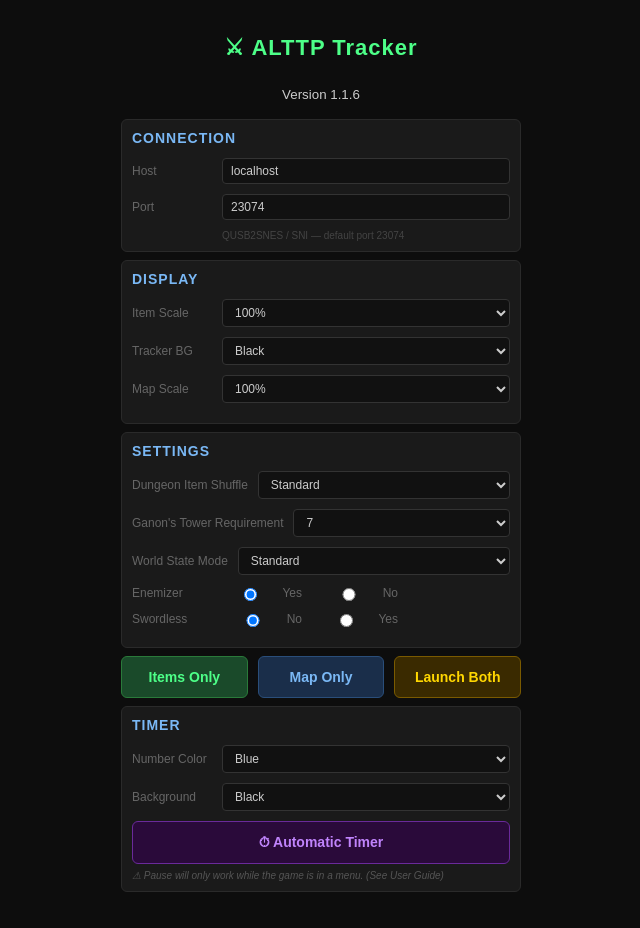
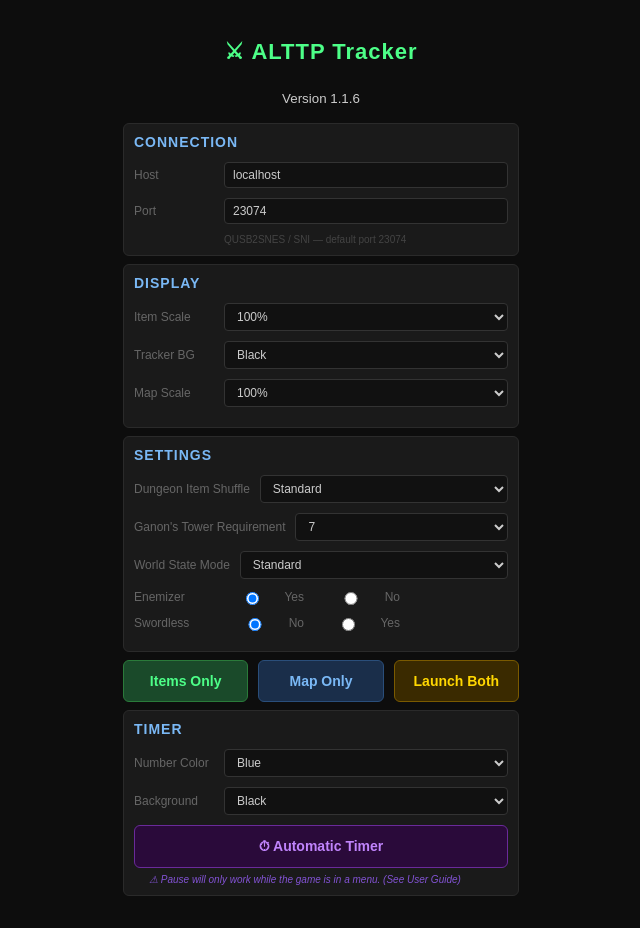
Before and after one commit to hutchch/ALTTPR-Tracker, a plain HTML site: page index.html in a window 1280 px wide. Shown: the whole page, without its empty margins (319-959 px from the left). Drawn offline with Linux system fonts and the light colour scheme.

Commit message:
Add files via upload

```diff
--- a/index.html
+++ b/index.html
@@ -7,7 +7,7 @@
 * { box-sizing: border-box; }
 body {
   font-family: Arial, sans-serif;
-  max-width: 420px; margin: 10px auto; padding: 10px;
+  max-width: 420px; margin: 12px auto; padding: 12px;
   background: #0d0d0d; color: #ccc;
 }
 h1 { text-align: center; color: #4dff88; font-size: 22px; margin-bottom: 24px; letter-spacing: 1px; }
@@ -193,7 +193,7 @@
   <div class="btn-row" style="margin-top:8px;">
     <button class="launch-btn" id="btn-timer" onclick="launchTimer()">⏱ Automatic Timer</button>
   </div>
-  <div class="info" style="padding-left:0;margin-top:6px;color:#555;font-style:italic;">⚠ Pause will only work while the game is in a menu. (See User Guide)</div>
+  <div class="info" style="padding-left:15px;margin-top:6px;color:#8353d5;font-style:italic;">⚠ Pause will only work while the game is in a menu. (See User Guide)</div>
 </div>
 
 <script>
```
